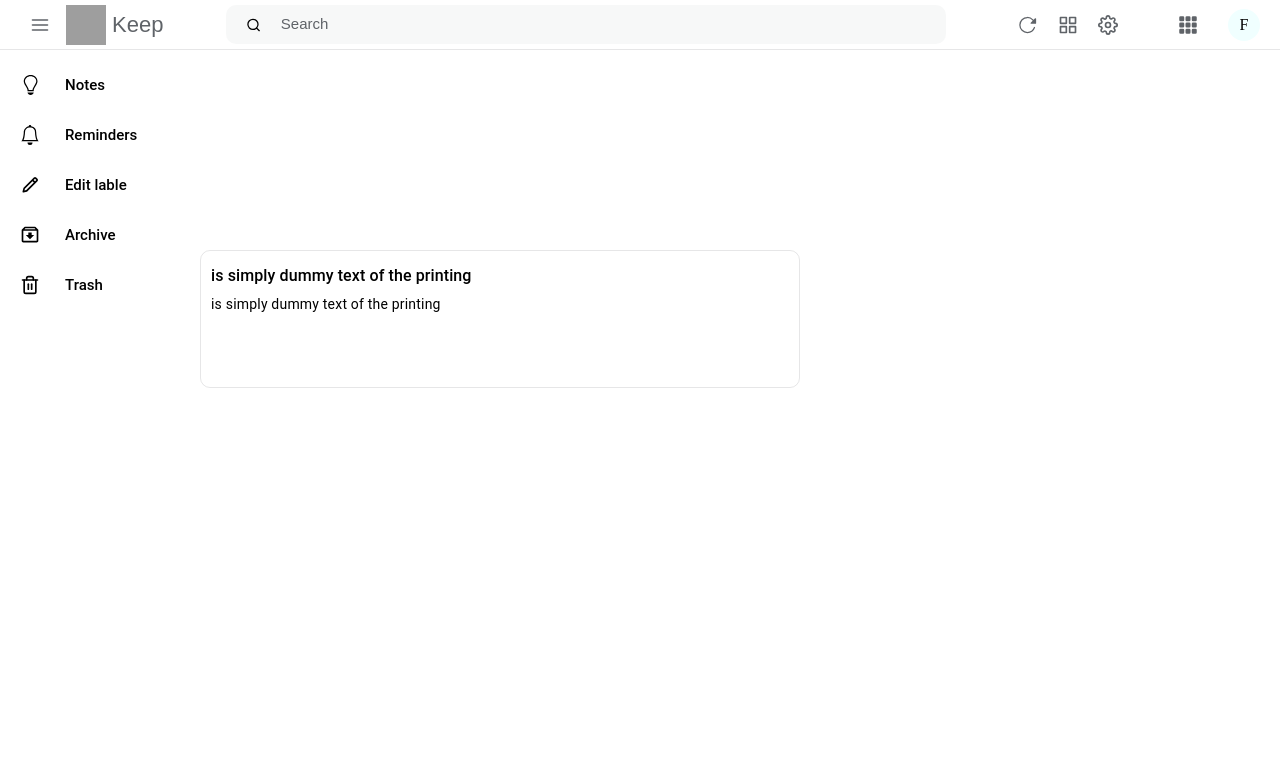
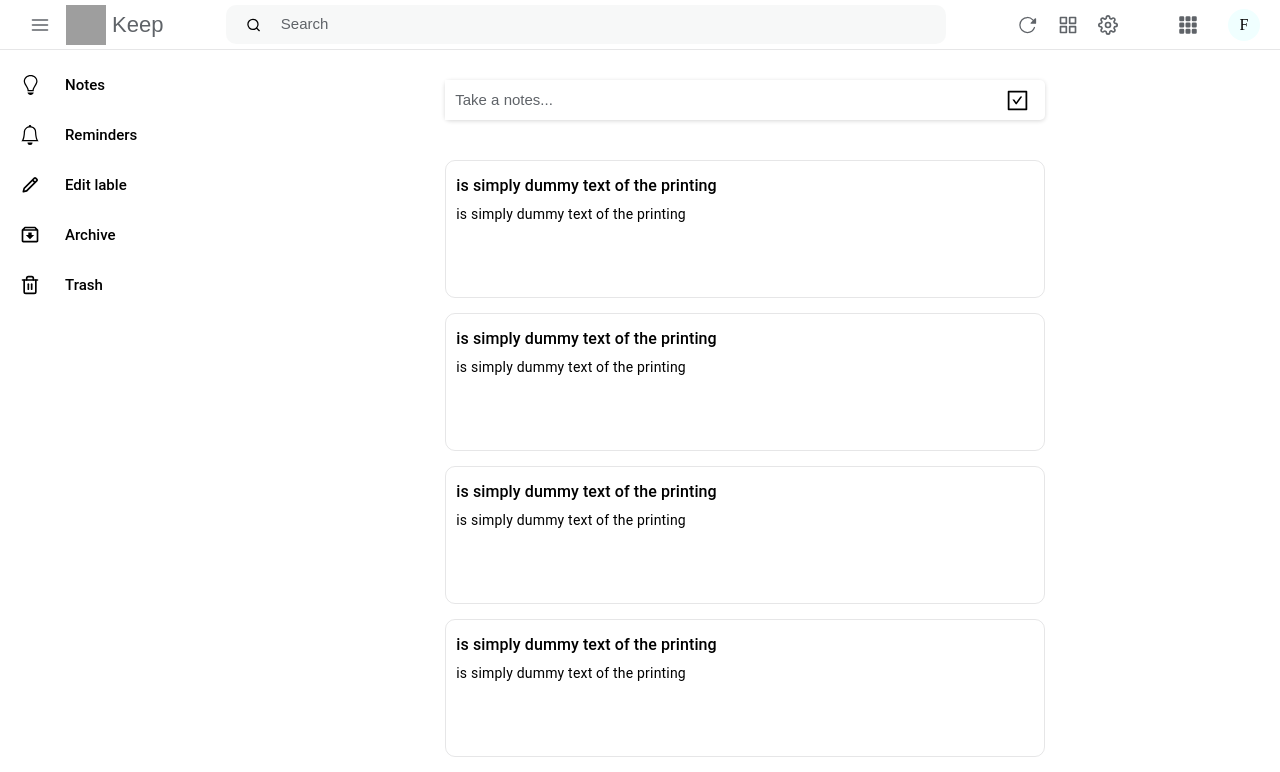
Before and after one commit to farah2003/Keep, a React (Create React App) app in the folder keep/: page / in a window 1280 px wide. Shown: the top 772 px of the page. Built offline with nearby package versions, Linux system fonts and the light colour scheme; grey boxes are pictures that could not be loaded.

Commit message:
add grid and list veiw style

```diff
--- a/keep/src/App.js
+++ b/keep/src/App.js
@@ -1,14 +1,25 @@
 import React, { useState } from 'react';
-import {NavBar /*,NotesInput*/,Sidebar ,NoteCard}from './components/index';
-const App=() =>{const [toggle,setToggle]=useState(false)
-//const [noteData,setNoteData]=useState({title:"",content:""})
+import {NavBar ,Sidebar ,CardList}from './components/index';
+import './app.css'
+const App=() =>{
+const [toggle,setToggle]=useState(false)
+const [noteData,setNoteData]=useState({title:"",content:""})
 
   return (
     <div>
       <NavBar setToggle={setToggle}/>
-      {/*<NotesInput setNoteData={setNoteData} noteData={noteData}/>*/}
-      <Sidebar toggle={toggle}/>
-      <NoteCard/>
+      <div className='page-content'>
+        {toggle?<div className="non-expanded">
+        <Sidebar  toggle={toggle}/>
+        </div>:<div className='expanded'>
+        <Sidebar toggle={toggle}/>
+        </div>}
+        <div className='cards-conatiner'>
+          <CardList setNoteData={setNoteData} noteData={noteData}/>
+        </div>
+
+      </div>
+
     </div>
 
   );
--- /dev/null
+++ b/keep/src/app.css
@@ -0,0 +1,14 @@
+.page-content{
+    display: flex;
+    gap: 10px;
+}
+.expanded{
+  width: 240px;;
+}
+.non-expanded{
+    width: 60px;
+}
+.cards-conatiner{
+  min-height: 100%;
+  width: 100%;
+}
--- /dev/null
+++ b/keep/src/components/CardList/index.js
@@ -0,0 +1,25 @@
+import React from 'react';
+import NoteCard from '../NoteCard/index';
+import NotesInput  from '../NotesInput/index';
+import './style.css'
+function CardList() {
+    return (
+        <div className='card-list'>
+            <div className='input-section'>
+            <NotesInput/>
+            </div>
+            <div className='list'>
+            <NoteCard/>
+            <NoteCard/>
+            <NoteCard/>
+            <NoteCard/>
+            <NoteCard/>
+            <NoteCard/>
+            <NoteCard/>
+            </div>
+
+        </div>
+    );
+}
+
+export default CardList;
--- /dev/null
+++ b/keep/src/components/CardList/style.css
@@ -0,0 +1,28 @@
+.card-list{
+   margin-top: 30px;
+    display: flex;
+    flex-direction: column;
+    flex-wrap: wrap;
+    width: 100%;
+    min-height: 100%;
+    gap: 40px;
+}
+.input-section{
+    width: 100%;
+    height: 100%;
+    display: flex;
+    justify-content: center;
+}
+.list{
+    display: flex;
+    flex-direction: column;
+    align-items: center;
+}
+.grid{
+    width: 100%;
+    display: flex;
+    flex-wrap: wrap;
+    flex-direction: row;
+    justify-content: center;
+    gap: 15px;
+}
--- a/keep/src/components/NoteCard/index.js
+++ b/keep/src/components/NoteCard/index.js
@@ -5,7 +5,7 @@ import {FiMoreVertical}from 'react-icons/fi'
 import './style.css'
 function NoteCard() {
     return (
-        <div className='card'>
+        <div className='card list-card' >
             <div className='title'>
             is simply dummy text of the printing
             </div>
--- a/keep/src/components/NoteCard/style.css
+++ b/keep/src/components/NoteCard/style.css
@@ -1,14 +1,22 @@
 .card{
-    min-height: 110px;
     display: flex;
     flex-direction: column;
     gap: 3px;
-    width: 600px;
     border: 1px solid rgba(95,99,104,0.157);
     border-radius: 10px;
-    margin: 200px;
     padding:10px;
+    margin-bottom: 15px;
+
 }
+.list-card{
+    width: 600px;
+    min-height: 110px;
+}
+.grid-card{
+    min-height: 110px;
+    width: 230px;
+}
+
 .card .title {
     min-height: 30px;
     display: flex;
--- a/keep/src/components/NotesInput/index.jsx
+++ b/keep/src/components/NotesInput/index.jsx
@@ -8,7 +8,7 @@ import './style.css'
 function NotesInput({noteData ,setNoteData}) {
     const [visible,setVisible]=useState(false)
     return (
-        <div>
+        <div className='input-container'>
         <div className='notes-input'>
             <input placeholder='Take a notes...' onClick={()=>setVisible(true)}/>
             <AiOutlineCheckSquare className='input-icon'/>
--- a/keep/src/components/NotesInput/style.css
+++ b/keep/src/components/NotesInput/style.css
@@ -13,6 +13,7 @@
     border: none;
     outline: none;
     height: 100%;
+    padding: 0 10px;
 
 }
 .notes-input input::placeholder{
@@ -20,6 +21,7 @@
     font-family: "Product Sans",Arial,sans-serif;
     font-size: 15px;
     line-height: 24px;
+
 }
 .input-icon{
     font-size: 25px;
@@ -40,6 +42,7 @@
     outline: none;
     height: 33%;
     width: 100%;
+
 }
 .add-notes-icons{
     display: flex;
@@ -53,6 +56,7 @@
     font-family: "Product Sans",Arial,sans-serif;
     font-size: 15px;
     line-height: 24px;
+    padding: 0 10px;
 }
 .add-notes-footer{
     display: flex;
--- a/keep/src/components/Sidebar/idnex.jsx
+++ b/keep/src/components/Sidebar/idnex.jsx
@@ -7,8 +7,7 @@ import {FiTrash2} from'react-icons/fi'
 import './style.css'
 function Sidebar({toggle}) {
     return (
-        <div>
-            {!toggle?     <div className='sidebar'>
+            !toggle? <div className='sidebar'>
                 <ul>
                     <li>
                         <a href='#'>
@@ -71,7 +70,6 @@ function Sidebar({toggle}) {
                     </li>
                 </ul>
 
-        </div>}
         </div>
     );
 }
--- a/keep/src/components/Sidebar/style.css
+++ b/keep/src/components/Sidebar/style.css
@@ -1,7 +1,6 @@
 .sidebar{
     position: fixed;
     height: 100%;
-    width: 100%;
     top:60px;
     left: 0;
     width: 240px;
@@ -28,7 +27,7 @@
     color: black;
     font-weight:600;
     height: 100%;
-    width: 100%;
+    width:90%;
     transition: all 0.8 ease;
     padding: 0 20px;
     font-family: "Google Sans",Roboto,Arial,sans-serif;
--- a/keep/src/components/index.jsx
+++ b/keep/src/components/index.jsx
@@ -2,5 +2,7 @@ import Sidebar from "./Sidebar/idnex";
 import NavBar from "./NavBar";
 import NotesInput from "./NotesInput";
 import NoteCard from "./NoteCard";
+import CardList from "./CardList";
 
-export  {NavBar,Sidebar ,NotesInput,NoteCard}
+
+export  {NavBar,Sidebar ,NotesInput,NoteCard ,CardList}
```
